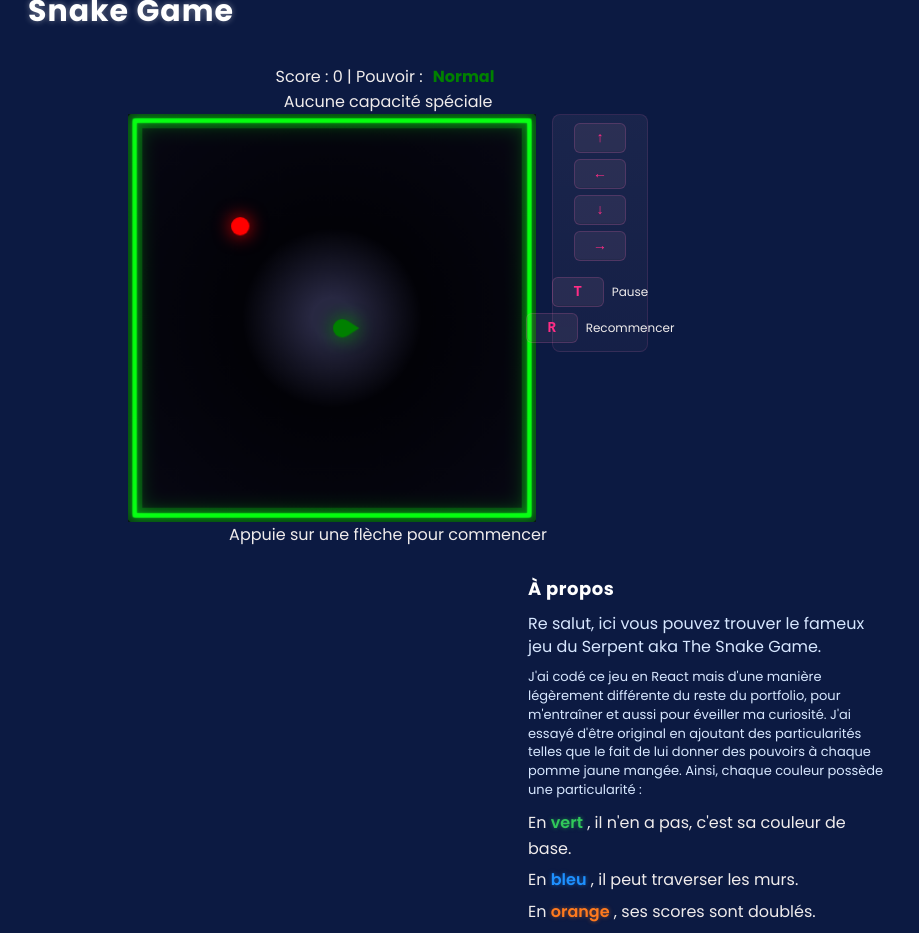
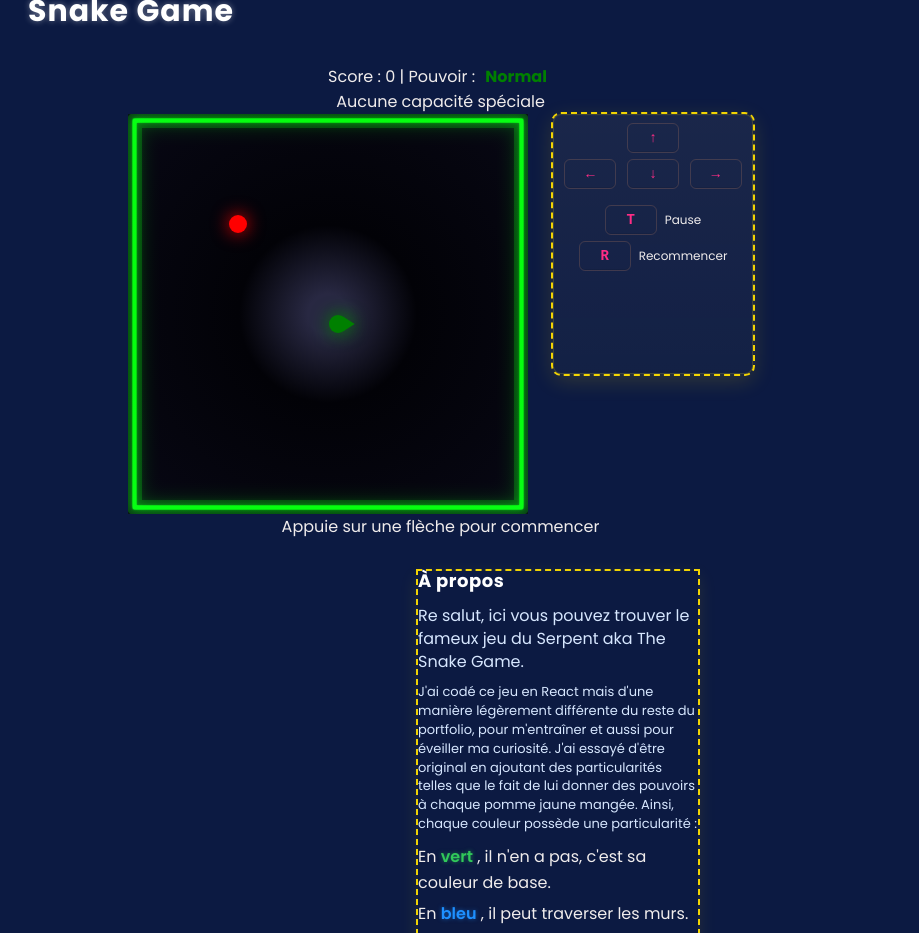
Before and after one commit to Walie-Matthieu/snake-game, a Next.js app: page / in a window 1280 px wide. Shown: the top 933 px of the page, without its empty margins (0-919 px from the left). Built offline with nearby package versions, Linux system fonts and the light colour scheme.

Commit message:
Keywords clarifications

```diff
--- a/app/components/SnakeGame.tsx
+++ b/app/components/SnakeGame.tsx
@@ -786,8 +786,10 @@ export default function SnakeGame({
   }
 
   // largeur fixe du panneau de contrôles (px) et gap entre canvas / panneau
-  const CONTROL_WIDTH = 96;
-  const CONTAINER_GAP = 16;
+  const CONTROL_WIDTH = 200; // ← change cette valeur (px) pour élargir/réduire la colonne
+  const CONTAINER_GAP = 25;  // ← espace entre canvas et colonne (px)
+  // hauteur fixe du panneau de contrôles (px) — modifie cette valeur pour allonger le panneau
+  const CONTROL_HEIGHT = 260;
 
   // detecte la largeur de la fenêtre pour décider du layout (évite wrap inattendu)
   const [windowWidth, setWindowWidth] = useState<number>(typeof window !== 'undefined' ? window.innerWidth : 1024);
@@ -805,13 +807,14 @@ export default function SnakeGame({
   // container style: grid on desktop (fixed right column), column flow on mobile
   const containerStyleDesktop: React.CSSProperties = {
     display: 'grid',
-    gridTemplateColumns: `1fr ${CONTROL_WIDTH}px`,
+    // première colonne = largeur actuelle du canvas (px), deuxième = panneau contrôles
+    gridTemplateColumns: `${Math.round(canvasSize)}px ${CONTROL_WIDTH}px`,
     gap: CONTAINER_GAP,
-    width: '90vw',
-    maxWidth: 520,
+    // largeur totale = canvas + gap + control ; allow it to grow up to viewport
+    width: `${Math.round(canvasSize + CONTROL_WIDTH + CONTAINER_GAP)}px`,
+    maxWidth: '100%',
     boxSizing: 'border-box',
     alignItems: 'start',
-    // prevent implicit min-width from children causing wrap
     minWidth: 0,
   };
   const containerStyleMobile: React.CSSProperties = {
@@ -841,8 +844,8 @@ export default function SnakeGame({
       height: 28,
       padding: '0 8px',
       borderRadius: 6,
-      border: '1px solid rgba(255,105,180,0.18)', // pink border
-      background: 'rgba(255,182,193,0.08)', // light pink background
+      border: '1px solid rgba(255, 158, 105, 0.18)', // pink border
+      background: 'rgba(18, 3, 5, 0)', // light pink background
       color: '#ff2d86', // pink text
       fontWeight: 700,
       fontSize: 14,
@@ -898,24 +901,56 @@ export default function SnakeGame({
           aria-hidden={false}
           style={{
             width: controlsAbsolute ? CONTROL_WIDTH : '100%',
+            /* hauteur configurable (desktop) — pas liée au canvas */
+            height: controlsAbsolute ? `${CONTROL_HEIGHT}px` : 'auto',
+            overflowY: controlsAbsolute ? 'auto' : 'visible',
             display: 'flex',
             flexDirection: 'column',
             alignItems: 'center',
             gap: 10,
             padding: 8,
             borderRadius: 8,
-            background: 'linear-gradient(180deg, rgba(255,215,235,0.06), rgba(255,192,203,0.04))',
-            border: '1px solid rgba(255,105,180,0.12)',
+            background: 'linear-gradient(180deg, rgba(255,245,200,0.06), rgba(255,244,180,0.03))',
+            border: '1px solid rgba(255,223,0,0.18)', // jaune pâle
             boxSizing: 'border-box',
-            justifyContent: 'start'
+            justifyContent: 'start',
+            // debug / visible box: outline + stronger shadow + bring forward (jaune)
+            outline: '2px dashed rgba(255,223,0,0.95)',
+            boxShadow: '0 6px 22px rgba(255,223,0,0.16), inset 0 1px 0 rgba(255,255,255,0.02)',
+            zIndex: 20,
           }}
         >
-          <div style={{ display: 'flex', flexDirection: 'column', gap: 6, alignItems: 'center' }}>
-            <kbd style={keyStyle()}>↑</kbd>
-            <kbd style={keyStyle()}>←</kbd>
-            <kbd style={keyStyle()}>↓</kbd>
-            <kbd style={keyStyle()}>→</kbd>
+          {/* Flèches disposées comme sur un clavier :
+              ligne 1 : Up (centrée)
+              ligne 2 : Left  Down  Right */}
+          <div
+            style={{
+              display: 'grid',
+              gridTemplateColumns: 'repeat(3, 1fr)',
+              gridTemplateRows: 'auto auto',
+              gap: 6,
+              width: '100%',
+              alignItems: 'center',
+              justifyItems: 'center'
+            }}
+          >
+            {/* Up arrow spans all three columns and is centered */}
+            <div style={{ gridColumn: '1 / -1', display: 'flex', justifyContent: 'center' }}>
+              <kbd style={keyStyle()} aria-hidden={false} aria-label="Flèche haut">↑</kbd>
+            </div>
+
+            {/* Second row: Left, Down, Right */}
+            <div style={{ display: 'flex', justifyContent: 'center', width: '100%' }}>
+              <kbd style={keyStyle()} aria-hidden={false} aria-label="Flèche gauche">←</kbd>
+            </div>
+            <div style={{ display: 'flex', justifyContent: 'center', width: '100%' }}>
+              <kbd style={keyStyle()} aria-hidden={false} aria-label="Flèche bas">↓</kbd>
+            </div>
+            <div style={{ display: 'flex', justifyContent: 'center', width: '100%' }}>
+              <kbd style={keyStyle()} aria-hidden={false} aria-label="Flèche droite">→</kbd>
+            </div>
           </div>
+
           <div style={{ marginTop: 6, display: 'flex', flexDirection: 'column', gap: 6, alignItems: 'center' }}>
             <div style={{ display: 'flex', gap: 8, alignItems: 'center' }}>
               <kbd style={keyStyle()}>T</kbd>
--- a/app/page.module.css
+++ b/app/page.module.css
@@ -79,20 +79,29 @@
 /* === "À propos" (asideRight) : ajuster transform / marges pour déplacer le bloc indépendamment === */
 .asideRight {
   position: static;
-  margin-top: 20px; /* ajuster verticalement (valeur + ou -) */
+  margin-top: 20px;
   left: auto;
 
   order: 2;
-  margin-left: 310px;    /* garder auto pour rester collé à droite */
+  /* laissez le flex gérer la position — pousse l'aside à droite */
+  margin-left: 200px;
+
   --aside-offset-x: 0px;
   --aside-offset-y: 0px;
   transform: translate(var(--aside-offset-x), var(--aside-offset-y));
   will-change: transform;
   align-self: flex-start;
-  flex: 1 1 260px;
-  min-width: 240px;
-  max-width: 360px;
+  /* colonne fixe/contrôlée pour éviter qu'elle écrase le canvas/les contrôles */
+  flex: 0 0 280px; /* largeur fixe souhaitée */
+  min-width: 220px;
+  max-width: 320px;
+
   line-height: 1.6;
+  outline: 2px dashed rgba(255,223,0,0.95);
+  box-shadow: 0 6px 18px rgba(255,223,0,0.12);
+  z-index: 50; /* assure que le contour reste au-dessus */
+  /* si tu veux un fond semi‑opaque temporaire : uncomment */
+  /* background: rgba(255, 249, 200, 0.03); */
 }
 
 /* Mobile ≤ 767px: empilement propre, centré */
```
